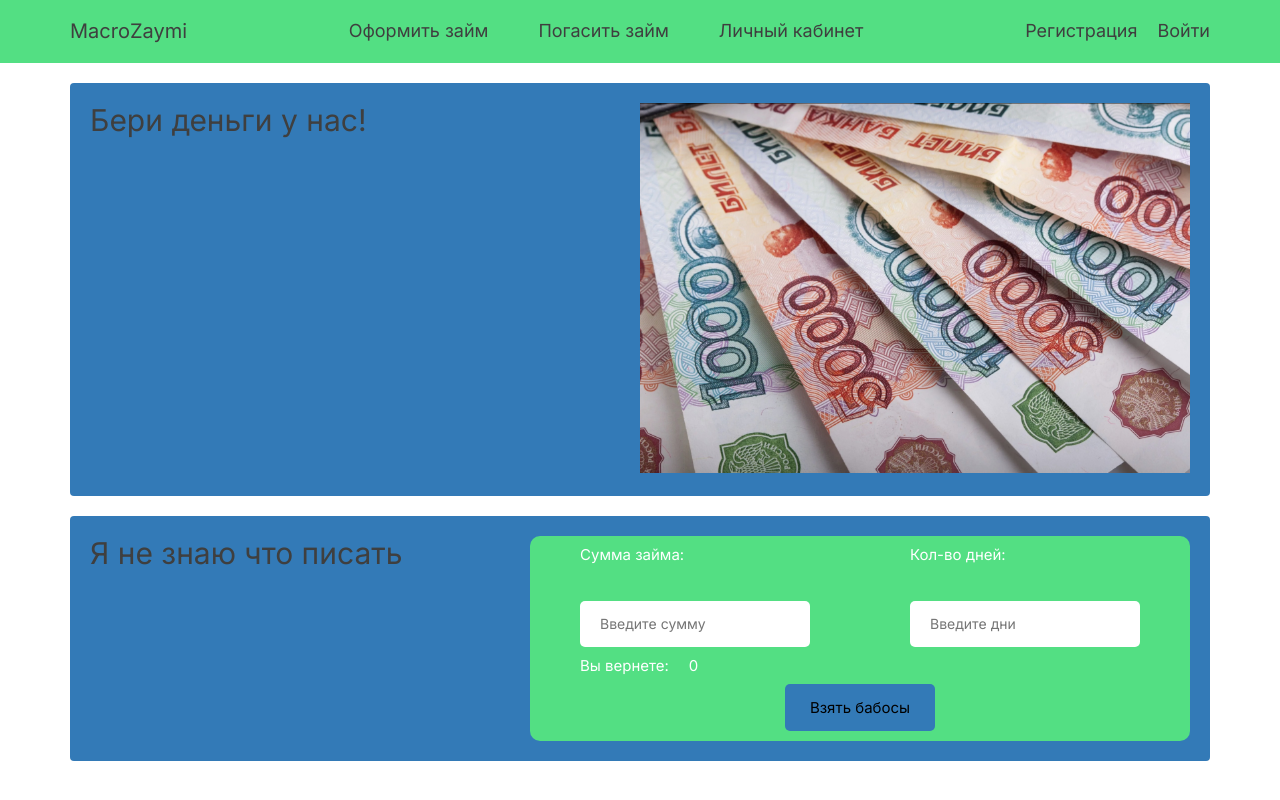
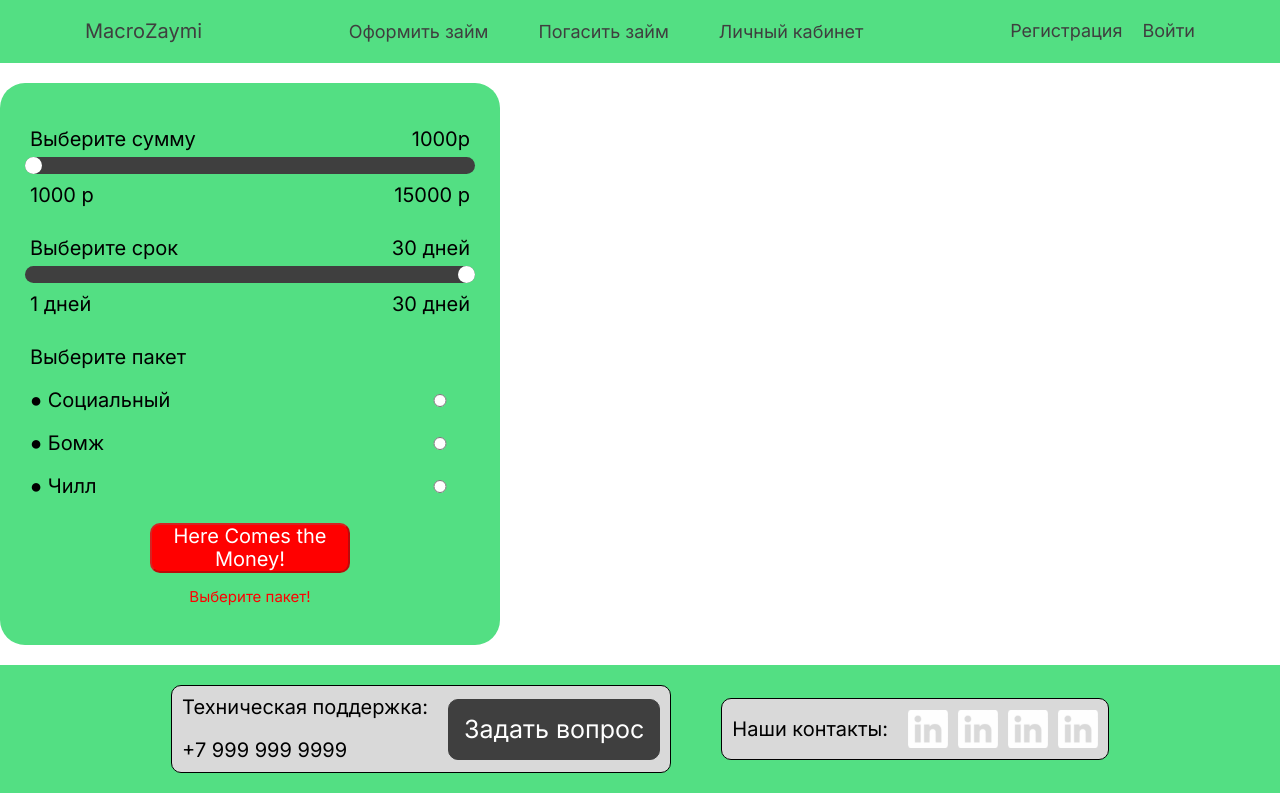
Before and after one commit to devloliconic/shift, a React (Create React App) app: page /regp in a window 1280 px wide. Shown: the top 800 px of the page. Built offline with nearby package versions, Linux system fonts and the light colour scheme.

Commit message:
added new LoanForm in regPage

```diff
--- a/src/index.js
+++ b/src/index.js
@@ -5,7 +5,7 @@ import "normalize.css"
 
 // import MainPage from './pages/mainpage/Mainpage';
 import { BrowserRouter} from 'react-router-dom';
-import App from './pages/startpage/Startpage';
+import App from './pages/mainpage/Mainpage';
 
 //import reportWebVitals from './reportWebVitals';
 
--- /dev/null
+++ b/src/pages/forms/MainLoanForm/MainLoanForm.js
@@ -0,0 +1,108 @@
+import { useState } from 'react';
+
+import './MainLoanForm.scss'
+
+const TakeLoanForm = () => {
+
+    const [sliderSummValue, setSliderSummValue] = useState('1000');
+    const [sliderDaysValue, setSliderDaysValue] = useState('30');
+
+    const [radioButtonValue, setRadioButtonValue] = useState('');
+
+    const [isFormValid, setIsFormValid] = useState(false);
+
+    function setSliderValue(slider){
+        switch(slider.target.className){
+            case 'summ-input' : setSliderSummValue(slider.target.value); break;
+            case 'days-input' : setSliderDaysValue(slider.target.value); break;
+        }
+    }
+
+    function setPackage(){
+            if(document.getElementById('social').checked) {
+                setRadioButtonValue('Социальный');
+                setIsFormValid(true);
+            }
+            else if(document.getElementById('bomj').checked){
+                setRadioButtonValue('Бомж');
+                setIsFormValid(true);
+            }
+            else if(document.getElementById('chill').checked){
+                setRadioButtonValue('Чилл');
+                setIsFormValid(true);
+            }
+        }
+
+    return (
+        <form className="form-container">
+            <div className='form-container__summ-block form-container__item'>
+                <div className='top-text text'>
+                    <label>Выберите сумму</label>
+                    <label>{sliderSummValue}р</label>
+                </div>
+                <div className='form-container__slider'>
+                            <input
+                            type='range'
+                            onChange={e => {setSliderValue(e)}}
+                            className='summ-input'
+                            min='1000'
+                            max='15000'
+                            ></input>
+                </div>
+                <div className='bot-text text'>
+                    <label>1000 р</label>
+                    <label>15000 р</label>
+                </div>
+            </div>
+            <div className='form-container__days-block form-container__item'>
+                <div className='top-text text'>
+                    <label>Выберите срок</label>
+                    <label>{sliderDaysValue} дней</label>
+                </div>
+                <div className='form-container__slider'>
+                            <input
+                            type='range'
+                            onChange={e => {setSliderValue(e)}}
+                            className='days-input'
+                            min='1'
+                            max='30'
+                            ></input>
+                </div>
+                <div className='bot-text text'>
+                    <label>1 дней</label>
+                    <label>30 дней</label>
+                </div>
+            </div>
+            <div className='form-container__packages-block form-container__item'>
+                <div className='top-text text'>
+                    <label>Выберите пакет</label>
+                    <label className='package-name'>{radioButtonValue}</label>
+                </div>
+                <div className='packages-block__item'>
+                    <label className='items-label' htmlFor='social'>● Социальный</label>
+                    <input type='radio' name = 'pack_name' id='social' value='Социальный'
+                    onChange={e =>{setPackage()}}
+
+                    ></input>
+                </div>
+                <div className='packages-block__item'>
+                    <label className='items-label' htmlFor='bomj'>● Бомж</label>
+                    <input type='radio' name = 'pack_name' id='bomj' value='Бомж'
+                    onChange={e =>{setPackage()}}
+                    ></input>
+                </div>
+                <div className='packages-block__item'>
+                    <label className='items-label' htmlFor='chill'>● Чилл</label>
+                    <input type='radio' name = 'pack_name' id='chill' value='Чилл'
+                    onChange={e =>{setPackage()}}
+                    ></input>
+                </div>
+            </div>
+            <button className='form-container__button' type="submit" disabled={!isFormValid} >Here Comes the Money!</button>
+            {(!isFormValid) && <div className='form-container__error-label'>Выберите пакет!</div>}
+            {/* <label className='form-container__error-label'>Выберите пакет!</label> */}
+        </form>
+    );
+}
+
+  export default TakeLoanForm;
--- /dev/null
+++ b/src/pages/forms/MainLoanForm/MainLoanForm.scss
@@ -0,0 +1,98 @@
+$color_gray : #D9D9D9;
+$color_green : #53DF83;
+$color_dark-gray : #3F3F3F;
+$color_dar-green : #0a3920;
+$color_white : #ffff;
+$color_red: red;
+
+*{
+    margin: 0;
+    padding: 0;
+    box-sizing: border-box;
+    font-size: 20px;
+}
+
+label{
+    padding: 5px;
+}
+
+.text{
+    display: flex;
+    justify-content: space-between;
+}
+
+.form-container{
+
+    display: flex;
+    flex-direction: column;
+    max-width: 500px;
+    background: $color_green;
+    padding: 20px 25px 40px;
+    border-radius:25px;
+}
+
+.form-container__item{
+
+    margin-top: 20px;
+}
+
+input[type='range'] {
+    -webkit-appearance: none;
+    background-color: $color_dark-gray;
+    border-radius: 50px;
+    cursor: pointer;
+
+  }
+
+  input[type='range']::-webkit-slider-thumb {
+    -webkit-appearance: none;
+    width: 17px;
+    height: 17px;
+    border-radius:50%;
+    background: white;
+  }
+
+.items-label{
+    width: 250px;
+
+}
+
+.packages-block__item{
+    margin-top: 10px;
+    display: flex;
+    align-items: center;
+    justify-content: space-between;
+
+}
+
+input[type ='radio']{
+    max-width: 20px;
+    padding: 5px;
+    margin-right: 25px;
+
+}
+
+.form-container__button{
+    margin: auto;
+    margin-top: 20px;
+    max-width: 200px;
+    border-radius: 10px;
+    background-color:$color_gray;
+}
+
+.form-container__button:hover:enabled{
+    background-color:$color_dar-green;
+    color: $color_white;
+}
+
+.form-container__button:disabled{
+    background-color:$color_red;
+    color: $color_white;
+}
+
+.form-container__error-label{
+    margin: auto;
+    padding-top: 15px;
+    font-size: 15px;
+    color: $color_red;
+}
--- a/src/pages/regpage/RegPage.js
+++ b/src/pages/regpage/RegPage.js
@@ -2,12 +2,14 @@ import "normalize.css"
 import "./regglobal/RegGlobal.scss"
 import Header from "./header/RegHeader"
 import Footer from "./footer/RegFooter"
-import Main from "./main/RegMain"
+import RegMain from "./main/RegMain"
 
 
 function RegPage() {
     return (
-      <div className=""></div>
+      <div className="">
+        <RegMain />
+      </div>
     );
   }
 
--- a/src/pages/regpage/main/RegMain.js
+++ b/src/pages/regpage/main/RegMain.js
@@ -2,9 +2,13 @@ import "normalize.css"
 import "../regglobal/RegGlobal.scss"
 import './RegMain.scss';
 
+import TakeLoanForm from "../../forms/MainLoanForm/MainLoanForm";
+
 function RegMain() {
     return (
-      <div></div>
+      <div>
+          <TakeLoanForm />
+      </div>
     );
   }
 
```
